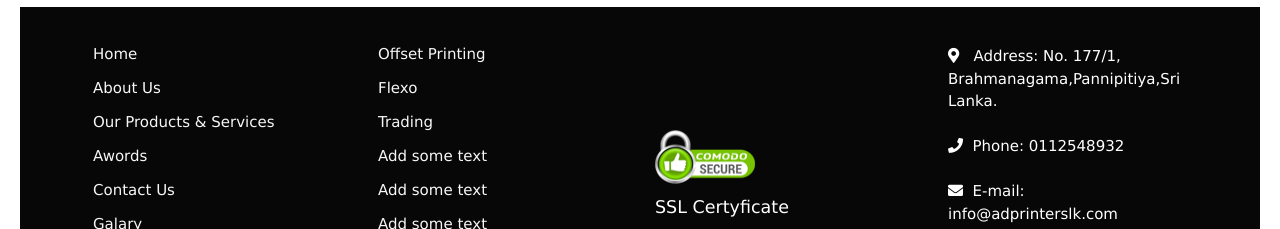
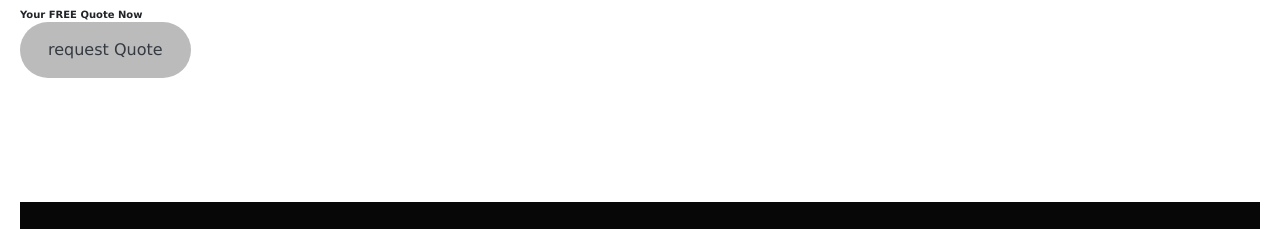
Before and after one commit to rivindi/Ad-Printers, a plain HTML site: page Adprinters-index.html in a window 1280 px wide. Shown: the part 1070-1299 px from the top of the page. Drawn offline with nearby package versions, Linux system fonts and the light colour scheme.

Commit message:
add free quote bar

```diff
--- a/Adprinters-index.html
+++ b/Adprinters-index.html
@@ -199,11 +199,27 @@
   <br>
 
   <div class="backgrnd">
-    <p>Company Background: This text is styled with some of the text formatting properties. The heading uses the text-align,
+    <p>Company Background: This text is styled with some of the text formatting properties. The heading uses the
+      text-align,
       text-transform, and color properties.
       The paragraph is indented, aligned, and the space between characters is specified. The underline is
       removed from
     </p>
+  </div>
+  <!--add free quote -->
+  <div class="quotebk" >
+    <div class="bgimg" style="opacity: 1;">
+        <div class="quotetext" style="opacity:1;" data-animated="fadeInDown">
+            <strong>Your FREE Quote Now </strong>
+            <div class="butnbt">
+              <button class="btn btn-outline-light text-dark btn-lg">
+                request Quote
+              </button>
+            </div>
+
+          </div>
+    </div>
+
   </div>
 
   <!-- footer -->
```
Lines whose indentation alone changed are shown as unchanged.
